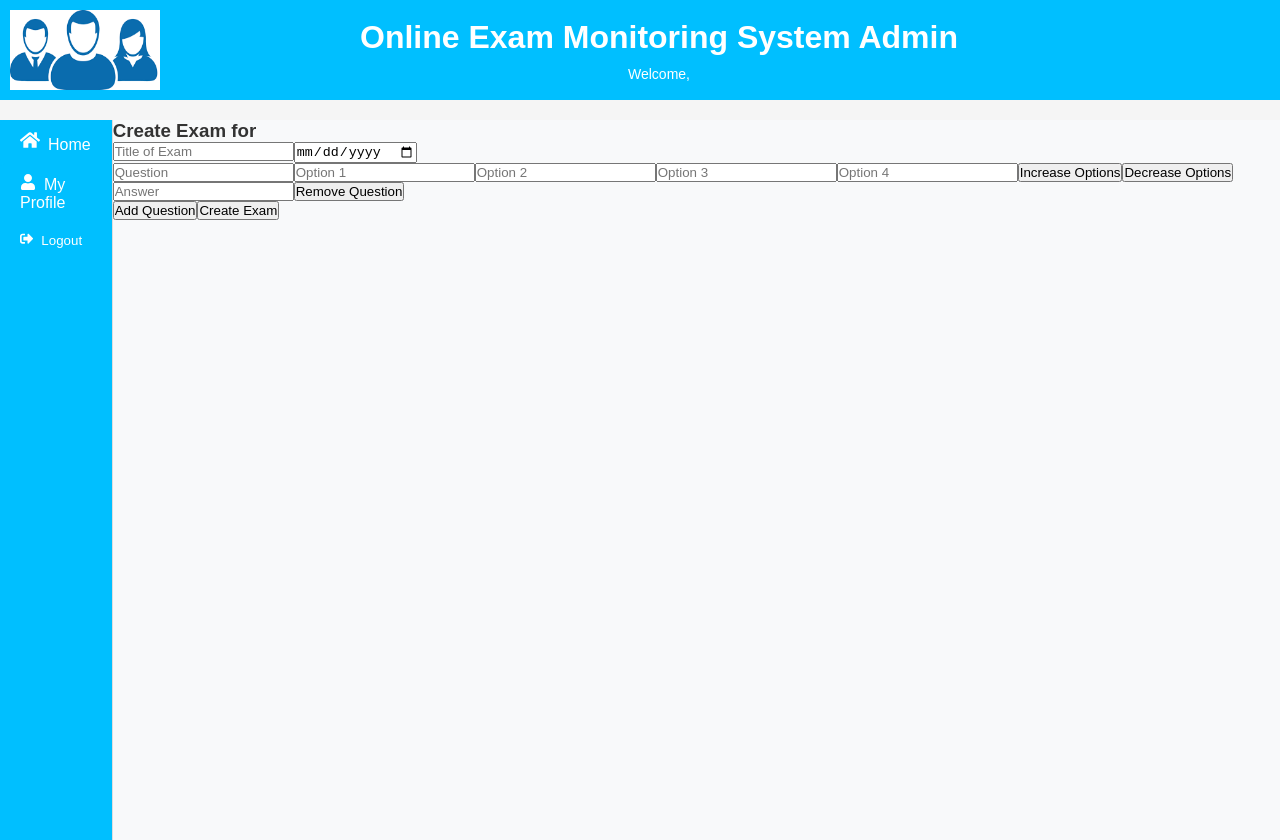
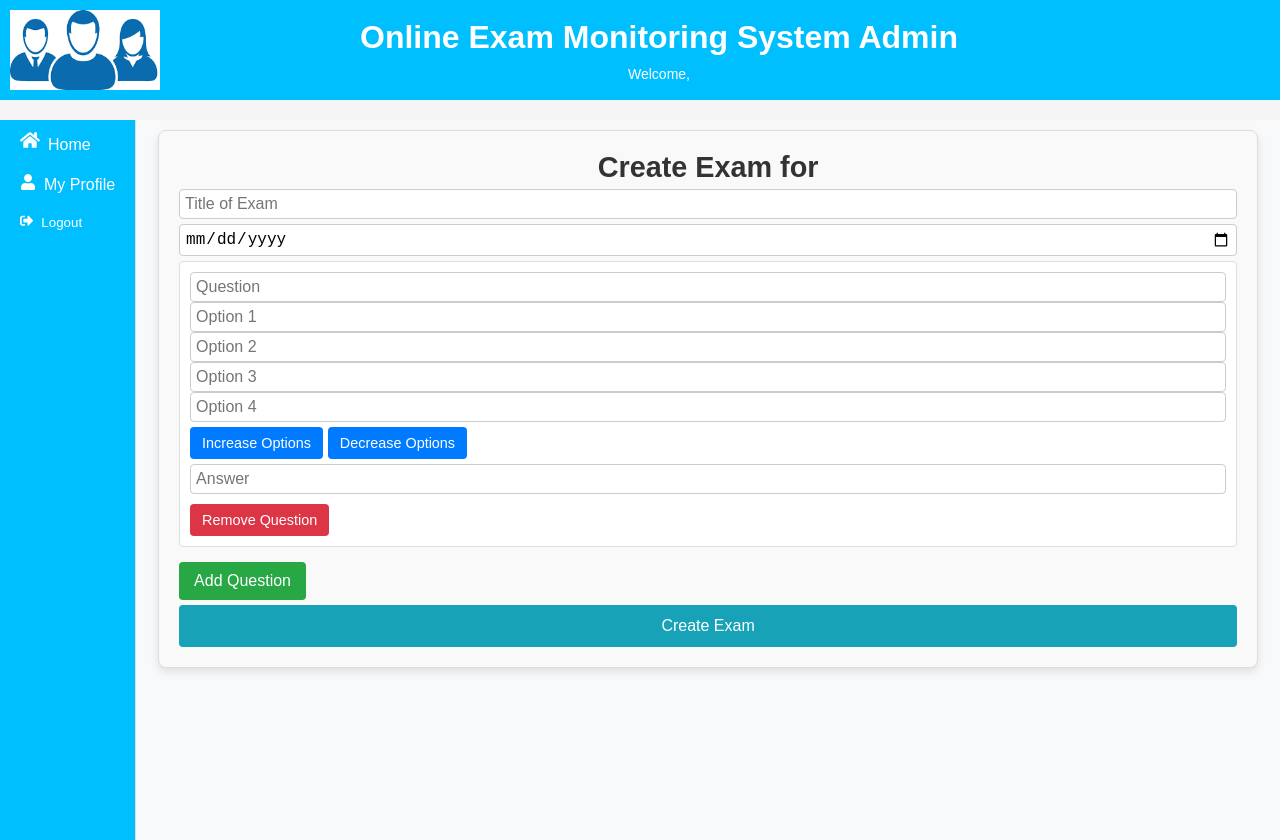
Before and after one commit to avi212003/-Online-Exam-Monitoring-System, a React (Vite) app in the folder admin/frontend/: page /create-exam in a window 1280 px wide. Built offline with nearby package versions, Linux system fonts and the light colour scheme.

Commit message:
Creat Exam design

```diff
--- a/admin/frontend/src/styles/ExamForm.css
+++ b/admin/frontend/src/styles/ExamForm.css
@@ -1,3 +1,131 @@
+/* .examform-container {
+    height: auto;
+} */
+
+
+/* General container styles */
 .examform-container {
-    height: auto;
-}
+    max-width: 1100px;
+    margin: 0 auto;
+    padding: 20px;
+    background-color: #f9f9f9;
+    border: 1px solid #ddd;
+    border-radius: 8px;
+    box-shadow: 0 4px 8px rgba(0, 0, 0, 0.1);
+    margin-top: 10px;
+  }
+
+  /* Heading */
+  .examform-heading {
+    font-size: 1.8rem;
+    font-weight: bold;
+    text-align: center;
+    margin-bottom: 5px;
+    color: #333;
+  }
+
+  /* Form styles */
+  .examform-form {
+    display: flex;
+    flex-direction: column;
+    gap: 5px;
+  }
+
+  /* Input fields */
+  .examform-input {
+    width: 100%;
+    padding: 5px;
+    border: 1px solid #ccc;
+    border-radius: 4px;
+    font-size: 1rem;
+    box-sizing: border-box;
+    transition: border-color 0.2s ease;
+  }
+
+  .examform-input:focus {
+    border-color: #007bff;
+    outline: none;
+  }
+
+  /* Question item container */
+  .examform-question-item {
+    padding: 10px;
+    border: 1px solid #e0e0e0;
+    border-radius: 4px;
+    background-color: #fff;
+    margin-bottom: 10px;
+  }
+
+  /* Option buttons */
+  .examform-option-button {
+    margin: 5px 5px 5px 0;
+    padding: 8px 12px;
+    font-size: 0.9rem;
+    color: #fff;
+    background-color: #007bff;
+    border: none;
+    border-radius: 4px;
+    cursor: pointer;
+    transition: background-color 0.2s ease;
+  }
+
+  .examform-option-button:hover {
+    background-color: #0056b3;
+  }
+
+  /* Remove question button */
+  .examform-remove-button {
+    margin-top: 10px;
+    padding: 8px 12px;
+    font-size: 0.9rem;
+    color: #fff;
+    background-color: #dc3545;
+    border: none;
+    border-radius: 4px;
+    cursor: pointer;
+    transition: background-color 0.2s ease;
+  }
+
+  .examform-remove-button:hover {
+    background-color: #a71d2a;
+  }
+
+  /* Add question button */
+  .examform-add-question-button {
+    align-self: flex-start;
+    padding: 10px 15px;
+    font-size: 1rem;
+    color: #fff;
+    background-color: #28a745;
+    border: none;
+    border-radius: 4px;
+    cursor: pointer;
+    transition: background-color 0.2s ease;
+  }
+
+  .examform-add-question-button:hover {
+    background-color: #218838;
+  }
+
+  /* Submit button */
+  .examform-submit-button {
+    padding: 12px 20px;
+    font-size: 1rem;
+    color: #fff;
+    background-color: #17a2b8;
+    border: none;
+    border-radius: 4px;
+    cursor: pointer;
+    transition: background-color 0.2s ease;
+  }
+
+  .examform-submit-button:hover {
+    background-color: #117a8b;
+  }
+
+  /* Error messages */
+  .examform-error-message {
+    color: #dc3545;
+    font-size: 0.9rem;
+    margin-top: 5px;
+  }
```
